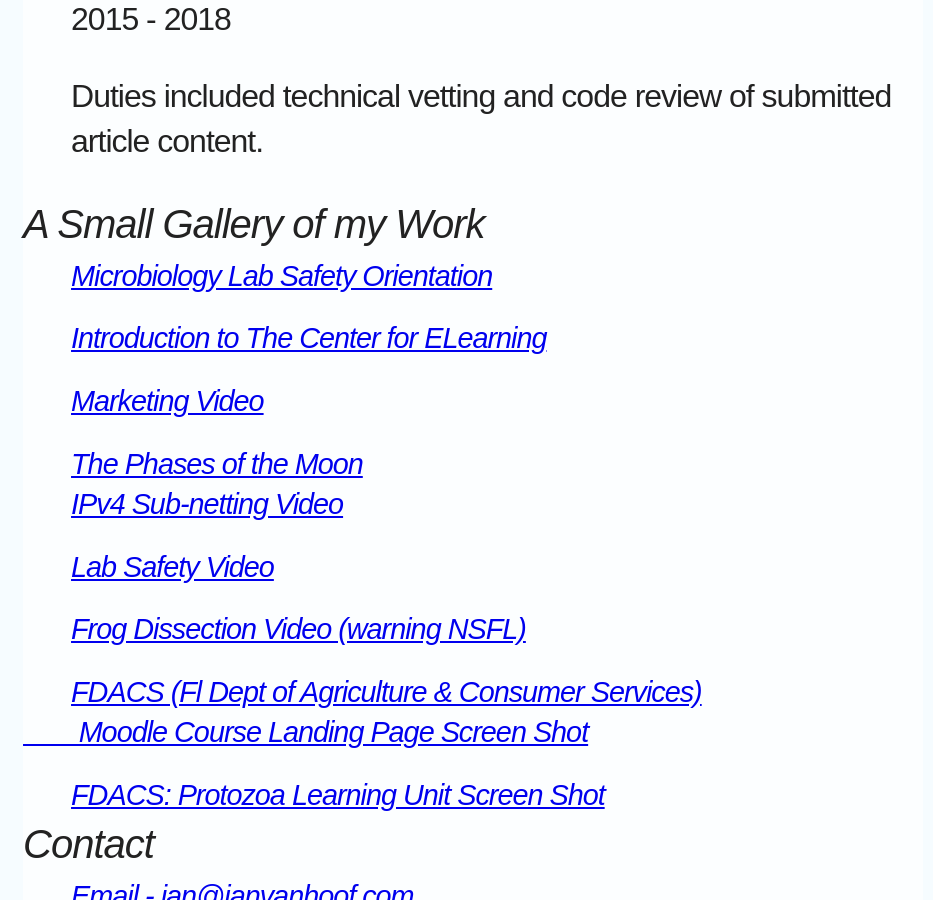
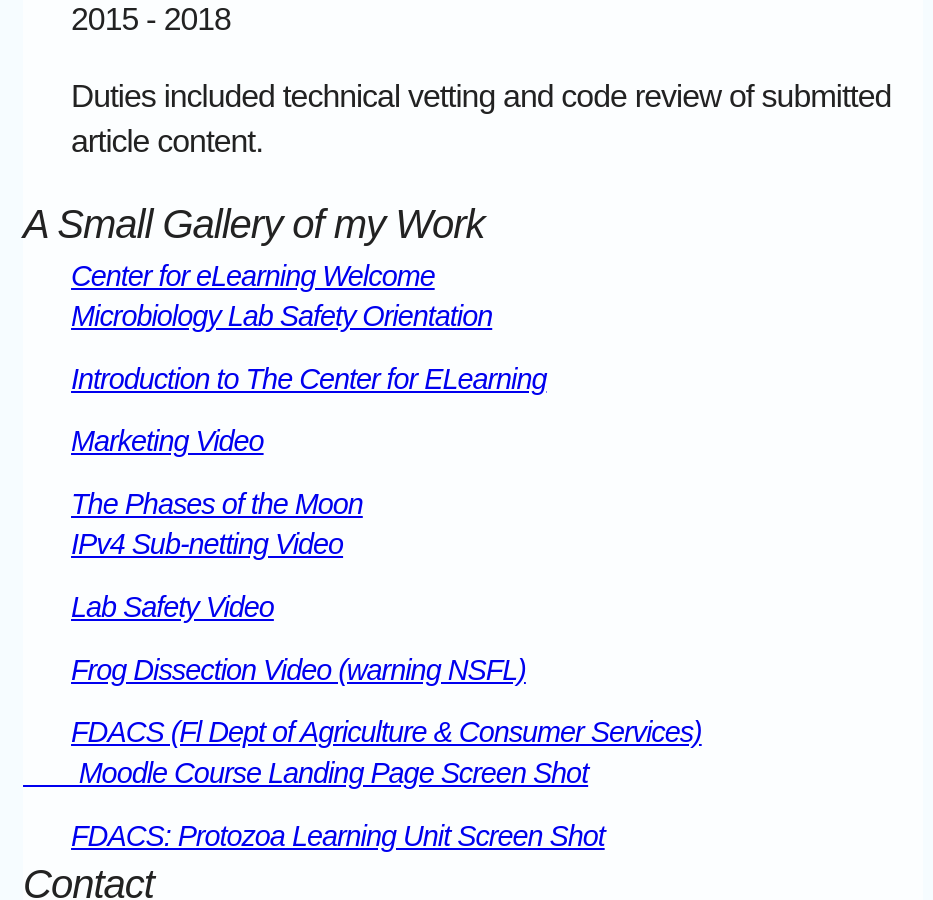
Before and after one commit to ianvanhoof/ianvanhoof.github.io, a Jekyll site: the page built from about-me.html, in a window 1280 px wide and 900 px high, scrolled down 2054 px. Shown: the whole window, without its empty margins (0-933 px from the left). Built offline with Jekyll 4.4.1, drawn with Linux system fonts in a browser that asks for light colours; some web fonts are replaced.

Commit message:
- more additions to the gallery

```diff
--- a/about-me.html
+++ b/about-me.html
@@ -73,6 +73,11 @@
     </section>
     <section>
         <h2>A Small Gallery of my Work</h2>
+        <a href="https://cel.fscj.edu/welcome/">
+            <h3>
+                Center for eLearning Welcome
+            </h3>
+        </a>
         <a href="https://youtu.be/U8mLe8xh5yM" target="_blank">
            <h3>
                 Microbiology Lab Safety Orientation
```
